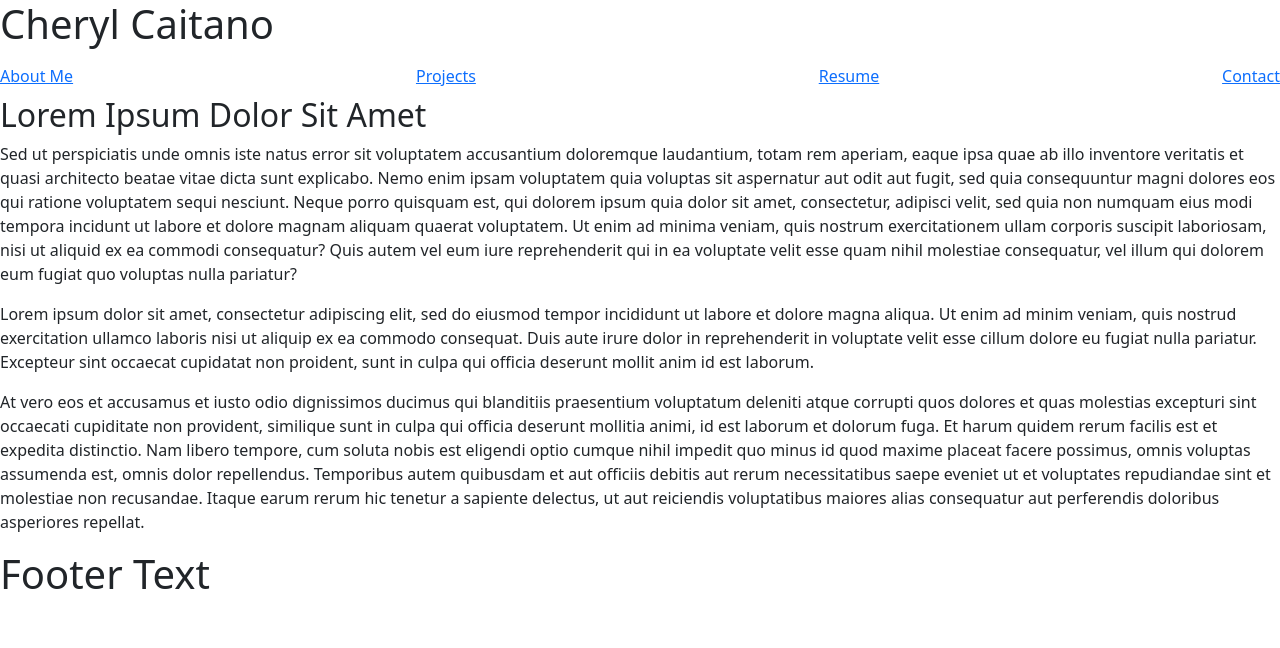
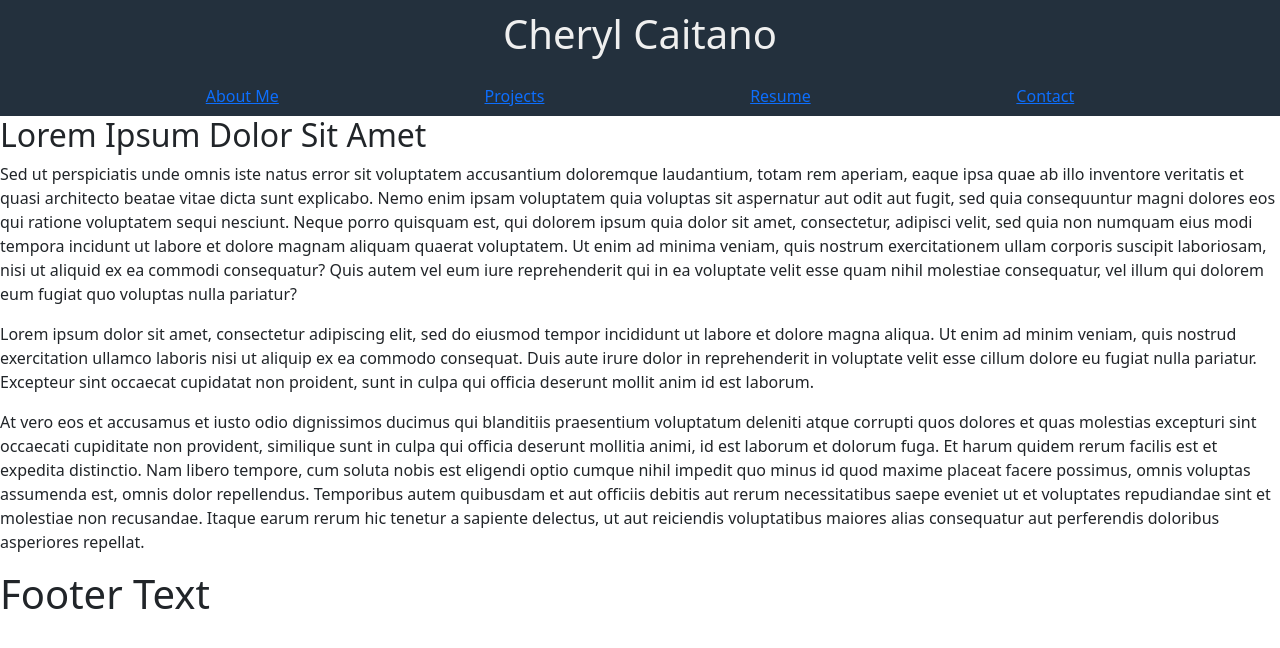
Before and after one commit to ccaitano/react-skills-portfolio, a React (Create React App) app: page / in a window 1280 px wide. Shown: the top 648 px of the page. Built offline with nearby package versions, Linux system fonts and the light colour scheme.

Commit message:
Testing out different design elements

```diff
--- a/package.json
+++ b/package.json
@@ -3,6 +3,9 @@
     "version": "0.1.0",
     "private": true,
     "dependencies": {
+        "@emotion/react": "^11.10.4",
+        "@emotion/styled": "^11.10.4",
+        "@mui/material": "^5.10.9",
         "@testing-library/jest-dom": "^5.16.4",
         "@testing-library/react": "^11.1.0",
         "@testing-library/user-event": "^13.5.0",
--- a/src/components/Header.js
+++ b/src/components/Header.js
@@ -1,15 +1,30 @@
 import React from 'react';
 // Here we import the Header.css file to grant access to some additional classNames
 // import '../styles/Header.css';
+// FOG - #EFEFEF
+// MIDNIGHT - #23303D
+// TIDE - #395159
+// MIST - #90A3A7
+// SUNSET - #935430
+// SHELL - #CBA688
 
 // TODO: Create a styles object called "styles"
-
+const styles = {
+    header: {
+        background: '#23303D',
+        textAlign: 'center',
+        padding: '10px'
+    },
+    name: {
+        color: '#EFEFEF'
+    }
+}
 function Header() {
   // TODO: Add a style attribute to header and the h1 element
 
   return (
-    <header className="header">
-      <h1>Cheryl Caitano</h1>
+    <header className="header" style={styles.header}>
+      <h1 style={styles.name}>Cheryl Caitano</h1>
     </header>
   );
 }
--- a/src/components/Navbar.js
+++ b/src/components/Navbar.js
@@ -3,11 +3,16 @@ import React from 'react';
 // import '../styles/Navbar.css';
 
 // TODO: Create a styles object called "styles"
-
+const styles = {
+    navbar: {
+        justifyContent: 'space-evenly',
+        background: '#23303D',
+    }
+}
 function Navbar() {
   // TODO: Add a style attribute to `nav`
   return (
-    <nav className="navbar">
+    <nav className="navbar" style={styles.navbar}>
       <a href="/">About Me</a>
       <a href="/">Projects</a>
       <a href="/">Resume</a>
```
Also changed, not shown: 1 other file (tests, documents, lock files or other folders). Lines whose indentation alone changed are shown as unchanged.
